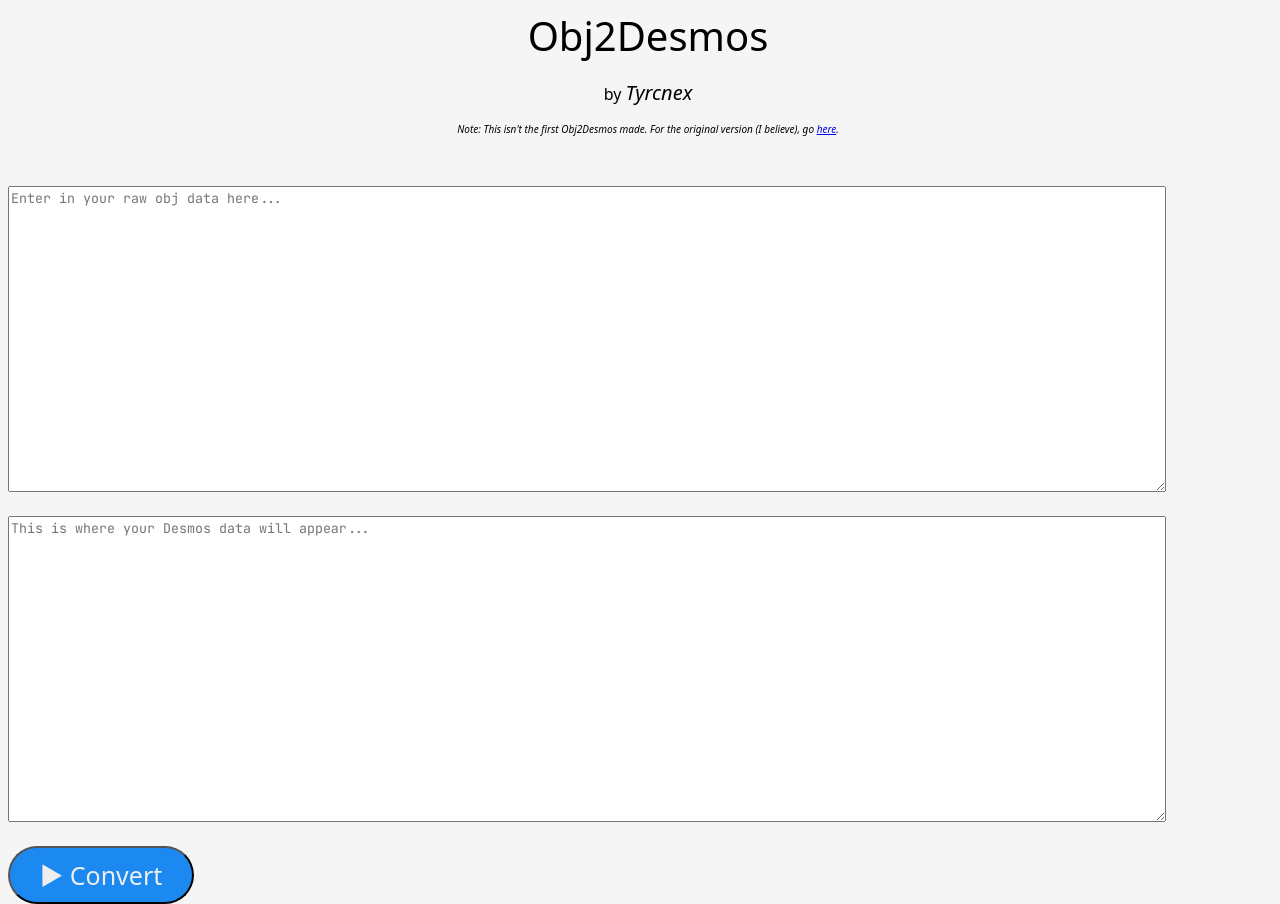
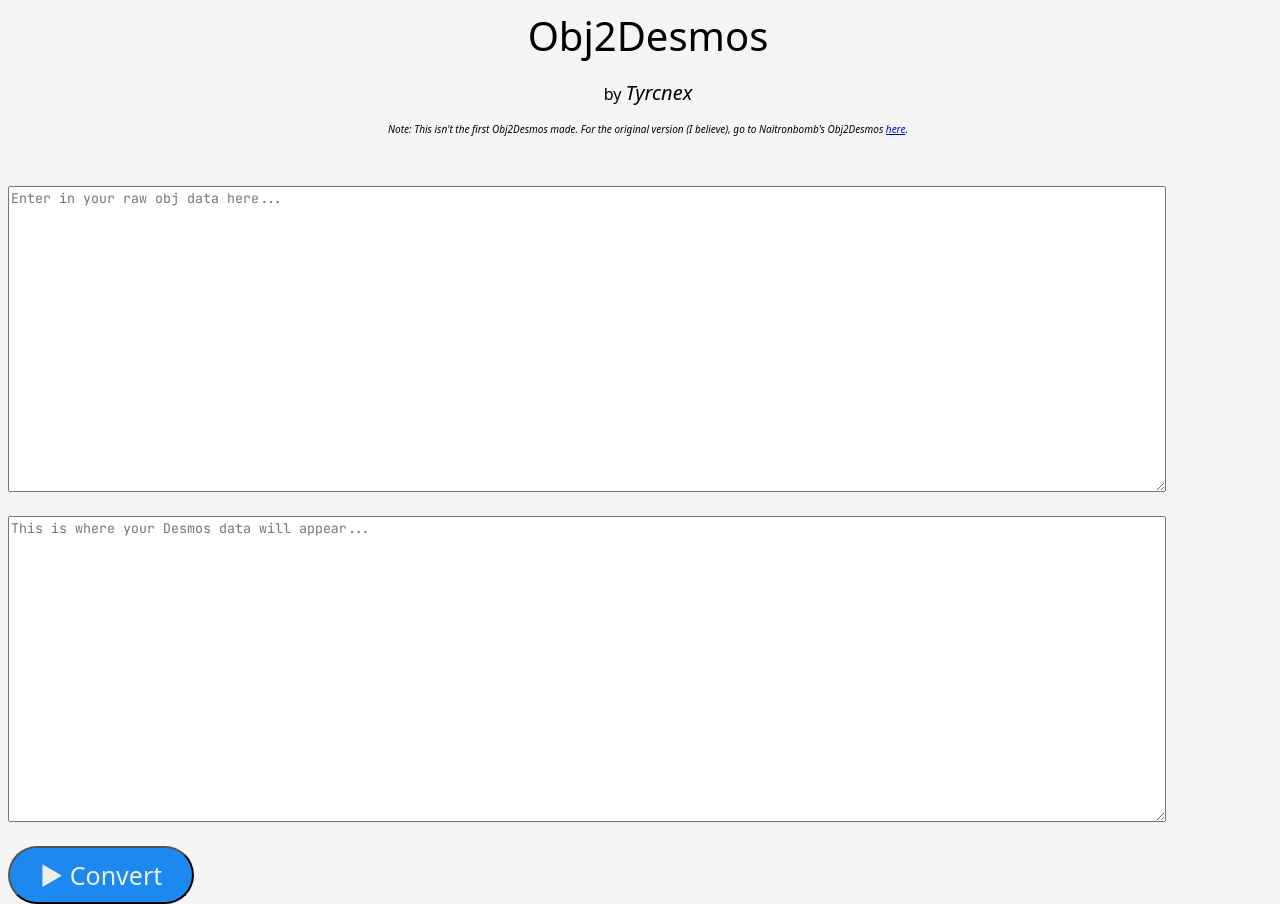
Before and after one commit to Tyrcnex/Obj2Desmos, a plain HTML site: page index.html in a window 1280 px wide. Drawn offline with Linux system fonts and the light colour scheme.

Commit message:
Add files via upload

```diff
--- a/index.html
+++ b/index.html
@@ -4,20 +4,31 @@
     <meta charset="UTF-8">
     <meta http-equiv="X-UA-Compatible" content="IE=edge">
     <meta name="viewport" content="width=device-width, initial-scale=1.0">
+
+	<meta content="Obj2Desmos" property="og:title" />
+    <meta content="Generates Desmos data from an .obj file!" property="og:description" />
+    <meta content="https://www.tyrcnex.github.io/Obj2Desmos" property="og:url" />
+    <meta content="https://media.discordapp.net/attachments/805761649503371264/1047807728946524220/Screenshot_2022-12-01_at_5.31.01_PM.png?width=2528&height=1372" property="og:image" />
+    <meta content="#00c455" data-react-helmet="true" name="theme-color" />
+
     <title>Tyrcnex's Obj2Desmos</title>
+	<meta name="description" content="Generates Desmos data from an .obj file!">
     <link href='https://fonts.googleapis.com/css?family=JetBrains Mono' rel='stylesheet'>
     <link rel="stylesheet" href="style.css">
 </head>
 <body>
 	<p id="title">Obj2Desmos</p>
 	<p id="author">by <span>Tyrcnex</span><p>
-	<p id="note"><i>Note: This isn't the first Obj2Desmos made. For the original version (I believe), go <a href="https://naitronbot.github.io/OBJ2Desmos/">here</a>.<i></p>
+	<p id="note"><i>Note: This isn't the first Obj2Desmos made. For the original version (I believe), go to Naitronbomb's Obj2Desmos <a href="https://naitronbot.github.io/OBJ2Desmos/">here</a>.<i></p>
+
 	<div style="height:40px;"></div>
+
     <textarea type="text" id="inputObj" placeholder="Enter in your raw obj data here..."></textarea>
     <div style="height:20px;"></div>
     <textarea type="text" id="outputDesmos" placeholder="This is where your Desmos data will appear..."></textarea>
     <div style="height:20px;"></div>
     <button id="convert">▶ Convert</button>
+
     <script src="obj2desmos.js"></script>
     <script src="script.js"></script>
 </body>
```
